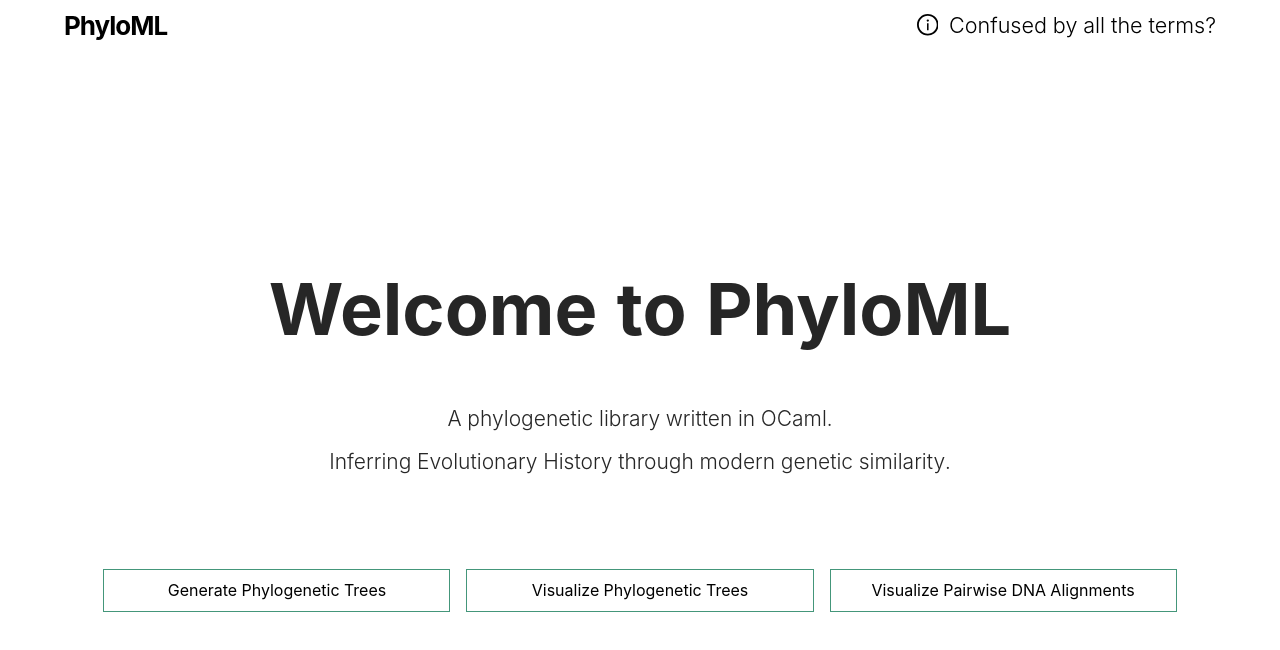
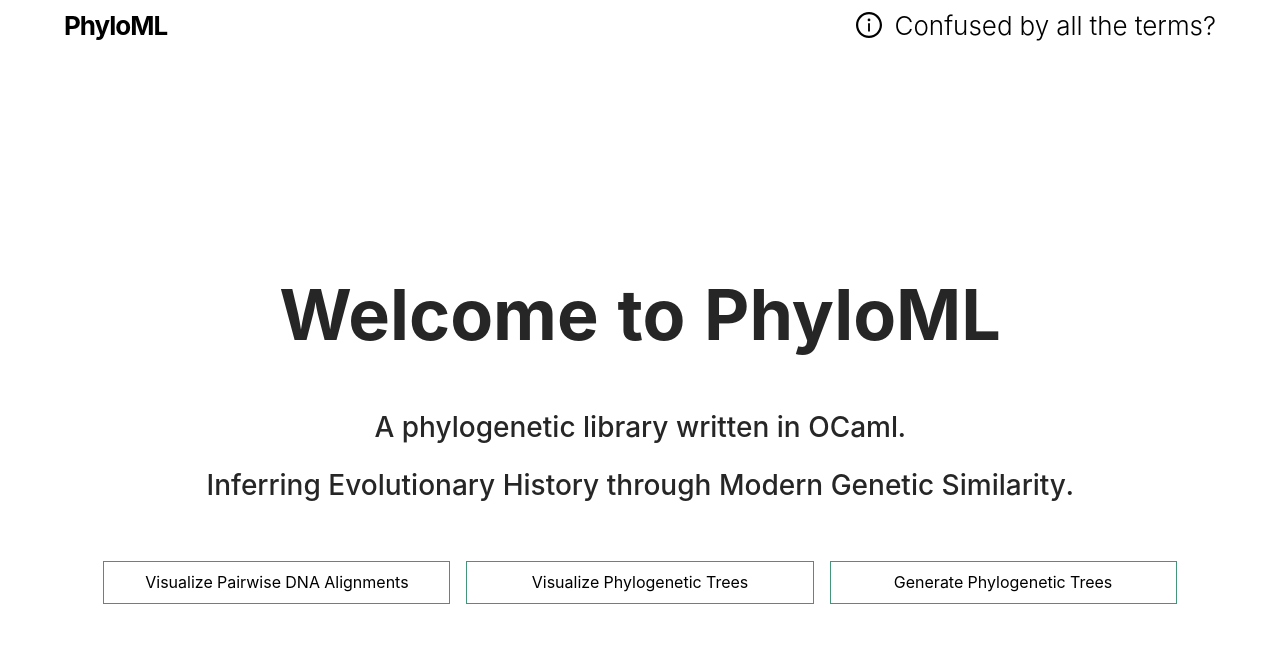
Before and after one commit to VF-S/phylo-lib-web, a React (Create React App) app: page /generate in a window 1280 px wide. Shown: the top 650 px of the page. Built offline with nearby package versions, Linux system fonts and the light colour scheme; what bs-platform would draw is missing.

Commit message:
Change style of main page and Pairwise

```diff
--- a/src/App.css
+++ b/src/App.css
@@ -1,43 +1,4 @@
 @import '~antd/dist/antd.css';
-.App {
-  text-align: center;
-}
-
-.App-logo {
-  height: 40vmin;
-  pointer-events: none;
-}
-
-@media (prefers-reduced-motion: no-preference) {
-  .App-logo {
-    animation: App-logo-spin infinite 20s linear;
-  }
-}
-
-.App-header {
-  background-color: #282c34;
-  min-height: 100vh;
-  display: flex;
-  flex-direction: row;
-  align-items: center;
-  justify-content: center;
-  font-size: calc(10px + 2vmin);
-  color: white;
-}
-
-.App-link {
-  color: #61dafb;
-}
-
-@keyframes App-logo-spin {
-  from {
-    transform: rotate(0deg);
-  }
-  to {
-    transform: rotate(360deg);
-  }
-}
-
 /**
  * Site header
  */
@@ -55,7 +16,6 @@
 
 .site-title {
   align-content: center;
-  background-color: white;
   border: none;
   color: black;
   display: flex;
@@ -73,6 +33,19 @@
   color: black;
 }
 
+.tooltip {
+  float: right;
+  justify-self: flex-end;
+  position: absolute;
+  right: 5%;
+  font-weight: 350;
+  color: black;
+}
+
+a.tooltip {
+  color: black;
+}
+
 .main-contents {
   /* display: flex; */
   align-items: center;
@@ -83,7 +56,7 @@
 .intro,
 .page {
   padding-top: 5vh;
-  padding-bottom: 10vh;
+  padding-bottom: 5vh;
   width: 100%;
   text-align: center;
   color: black;
@@ -102,28 +75,30 @@
   padding: 0 10%;
 }
 
-.intro h1 {
-  font-size: 9vmin;
+h1 {
   font-weight: 700;
 }
 
-.intro h2,
-.page h2 {
-  font-weight: 300;
+.intro h1 {
+  font-size: 5em;
+}
+
+.intro h2 {
+  font-size: 2em;
+  font-weight: 500;
+}
+
+.page h1 {
+  font-size: 3.5em;
 }
 
 .page h2 {
-  font-size: 3vmin;
-}
-
-.page h1 {
-  font-size: 6vmin;
-  font-weight: 700;
+  font-size: 1.5em;
 }
 
 .offset {
   background-color: white;
-  border: 1px solid rgb(68, 150, 122);
+  border: 1.5px solid rgb(68, 150, 122);
   color: black;
   display: flex;
   justify-content: center;
@@ -152,19 +127,6 @@
 
 .ant-col {
   width: 80%;
-}
-
-.tooltip {
-  float: right;
-  justify-self: flex-end;
-  position: absolute;
-  right: 5%;
-  font-weight: 300;
-  font-size: 2.7vmin;
-}
-
-a.tooltip {
-  color: black;
 }
 
 /* Visualize */
@@ -204,7 +166,16 @@ a.tooltip {
 }
 
 .example-text {
+  margin-bottom: 2vmin;
+}
+
+.upload-text {
   margin-top: 2vmin;
+  margin-bottom: 2vmin;
+}
+
+h3 {
+  font-size: 1.25em;
 }
 
 .ant-popover-inner {
--- a/src/components/DisplayPairwise.js
+++ b/src/components/DisplayPairwise.js
@@ -93,27 +93,8 @@ export default function DisplayPairwise() {
             </h2>
           </div>
         </Row>
-        <Row className="horizontally-centered">
-          <Upload {...uploadProps}>
-            <Button>
-              <UploadOutlined />
-              Upload .FASTA Files
-            </Button>
-          </Upload>
-          <Button
-            onClick={() => {
-              displayAlignment(dnaArr);
-              if (dnaArr.length >= 2) {
-                setExampleArr([]);
-                setExampleFileNames([]);
-              }
-            }}
-          >
-            Display Alignment
-          </Button>
-        </Row>
         <Row className="centered-content">
-          <p className="example-text"> See our examples: </p>
+          <h3 className="example-text">See some examples:</h3>
         </Row>
         <Row className="centered-content">
           <Radio.Group
@@ -188,6 +169,28 @@ export default function DisplayPairwise() {
             </div>
           </Popover>
         </Row>
+        <Row className="centered-content">
+          <h3 className="upload-text">Or upload your own FASTA files:</h3>
+        </Row>
+        <Row className="horizontally-centered">
+          <Upload {...uploadProps}>
+            <Button>
+              <UploadOutlined />
+              Upload .FASTA Files
+            </Button>
+          </Upload>
+          <Button
+            onClick={() => {
+              displayAlignment(dnaArr);
+              if (dnaArr.length >= 2) {
+                setExampleArr([]);
+                setExampleFileNames([]);
+              }
+            }}
+          >
+            Display Alignment
+          </Button>
+        </Row>
         {displayVisible ? (
           <Row justify="center">
             <div className="ascii-phylo-container">
--- a/src/components/HomeContent.js
+++ b/src/components/HomeContent.js
@@ -14,14 +14,14 @@ export default function HomeContents() {
             <h1>Welcome to PhyloML</h1>
             <h2>A phylogenetic library written in OCaml.</h2>
             <h2>
-              Inferring Evolutionary History through modern genetic similarity.
+              Inferring Evolutionary History through Modern Genetic Similarity.
             </h2>
           </div>
         </Row>
         <Row justify="center" gutter={[16, 40]}>
           <Col lg={7} md={10} sm={12}>
-            <Link className="offset" to="/generate">
-              Generate Phylogenetic Trees
+            <Link className="offset" to="/pairwise">
+              Visualize Pairwise DNA Alignments
             </Link>
           </Col>
           <Col lg={7} md={10} sm={12}>
@@ -30,8 +30,8 @@ export default function HomeContents() {
             </Link>
           </Col>
           <Col lg={7} md={10} sm={12}>
-            <Link className="offset" to="/pairwise">
-              Visualize Pairwise DNA Alignments
+            <Link className="offset" to="/generate">
+              Generate Phylogenetic Trees
             </Link>
           </Col>
         </Row>
```
